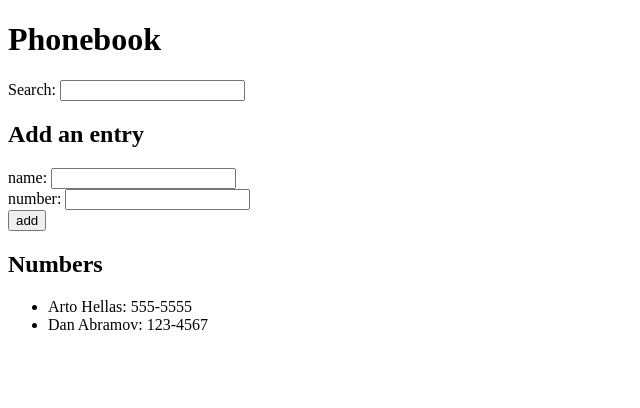
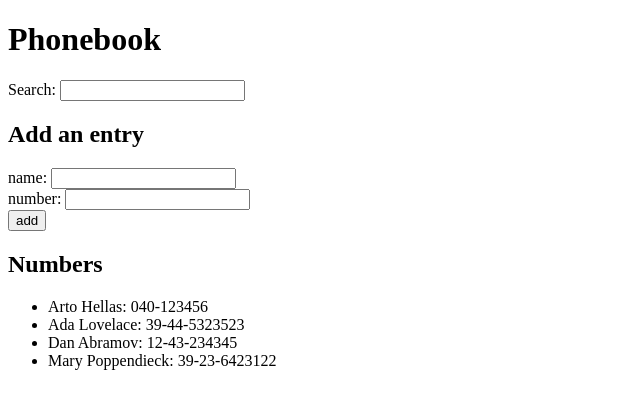
Before and after one commit to dgwn/fullstackopen, a React (Create React App) app in the folder part2/phonebook/: page / in a window 1280 px wide. Shown: the top 408 px of the page, without its empty margins (0-640 px from the left). Built offline with nearby package versions, Linux system fonts and the light colour scheme; data requests are answered from the project's data file.

Commit message:
exercise 2.11

```diff
--- /dev/null
+++ b/part2/phonebook/db.json
@@ -0,0 +1,24 @@
+{
+  "persons":[
+    {
+      "name": "Arto Hellas",
+      "number": "040-123456",
+      "id": 1
+    },
+    {
+      "name": "Ada Lovelace",
+      "number": "39-44-5323523",
+      "id": 2
+    },
+    {
+      "name": "Dan Abramov",
+      "number": "12-43-234345",
+      "id": 3
+    },
+    {
+      "name": "Mary Poppendieck",
+      "number": "39-23-6423122",
+      "id": 4
+    }
+  ]
+}
--- a/part2/phonebook/src/App.js
+++ b/part2/phonebook/src/App.js
@@ -1,7 +1,9 @@
-import React, { useState } from 'react'
+import React, { useState, useEffect } from 'react'
+import axios from 'axios'
 import Form from './components/Form'
 import Persons from './components/Persons'
 import Search from './components/Search'
+
 
 const App = () => {
   const [ persons, setPersons] = useState([
@@ -16,6 +18,16 @@
   const [ newName, setNewName ] = useState('')
   const [ newNumber, setNewNumber ] = useState('')
   const [ newSearch, setNewSearch ] = useState('')
+
+  useEffect(() => {
+    console.log('effect')
+    axios
+      .get('http://localhost:3001/persons')
+      .then(response => {
+        console.log('promise fulfilled')
+        setPersons(response.data)
+      })
+  }, [])
 
   const addName = (event) => {
     event.preventDefault()
```
Also changed, not shown: part2/phonebook/package.json (+6 -1 lines), 1 other file (tests, documents, lock files or other folders).
